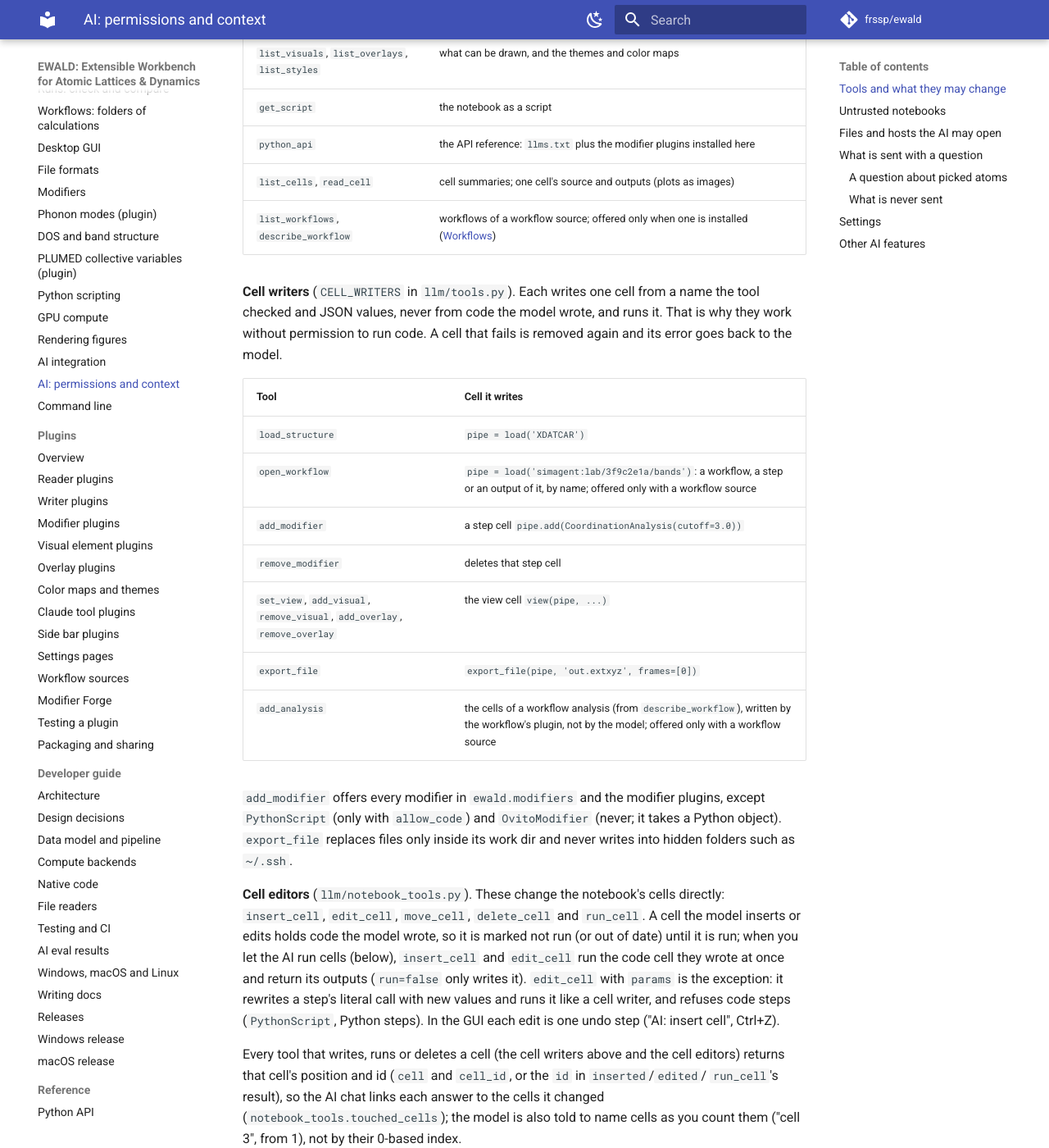
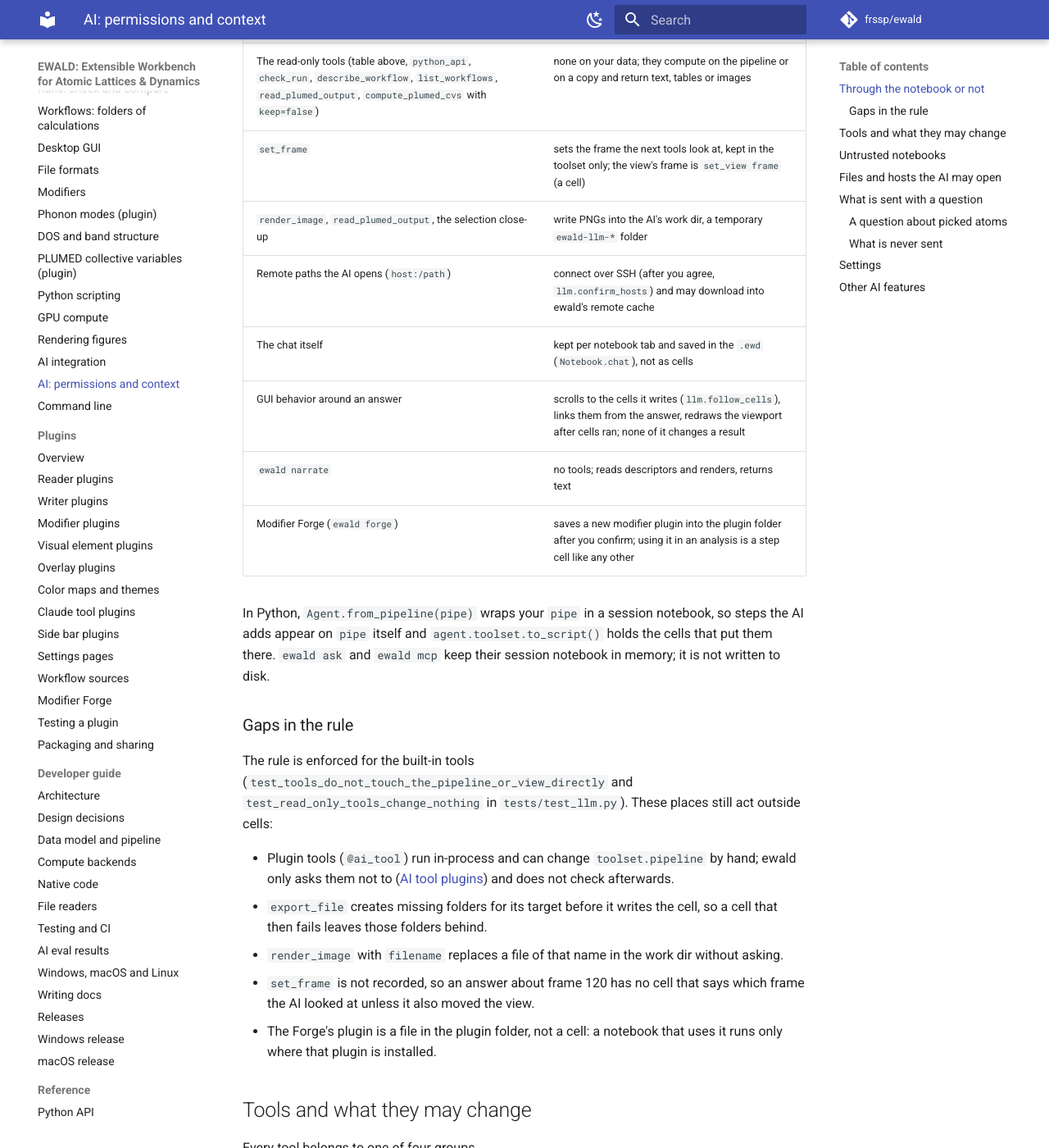
Before and after one commit to frssp/ewald, an MkDocs documentation site: the page built from docs/user/ai-permissions.md, in a window 1280 px wide and 1400 px high, scrolled down 1379 px. Shown: the whole window at 82% size. Built offline with MkDocs 1.6.1 and Material for MkDocs 9.7.7, drawn with Linux system fonts in a browser that asks for light colours; comment, search, counter and statistics services are not loaded; some of the changed text lies outside the part shown.

Commit message:
Docs: what the AI does through notebook cells and what it does not
docs/user/ai-permissions.md gets a section that sorts every AI action into
through-cells and not-through-cells, from the tool registry in llm/tools.py,
llm/notebook_tools.py, the GUI chat and the plugin tools, and lists the places
that still act outside cells. todo.md records those gaps.

Co-Authored-By: Claude Opus 5.5 (1M context) <noreply@anthropic.com>

````diff
--- a/docs/user/ai-permissions.md
+++ b/docs/user/ai-permissions.md
@@ -12,6 +12,60 @@ number. It changes the structure, the view and every other result only by writin
 cells, so the notebook is the full record of what it did. It cannot run Python of its own unless
 you allow it, it never sees your API key, and the built-in tools never hand it raw coordinate
 arrays.
+
+## Through the notebook or not
+
+Everything the AI can do falls on one side of this line. What changes the structure, the
+pipeline, the view or a file you keep goes through a notebook cell (written, and run, in the
+notebook the AI works on), so the notebook replays it. What only looks, or only changes how
+ewald itself shows the chat, does not write a cell.
+
+**Through notebook cells** (each leaves a cell; Ctrl+Z undoes it in the GUI):
+
+| What the AI controls | How | Cell |
+| --- | --- | --- |
+| The loaded structure or workflow | `load_structure`, `open_workflow` | `pipe = load(...)` |
+| Pipeline steps | `add_modifier`, `remove_modifier`, `edit_cell` with `params` | step cell `pipe.add(...)`, deleted or rewritten |
+| Everything the 3D view and pictures show: style, colors, radii, bonds, cell, camera, frame, labels, measurements, visuals, overlays, renderer | `set_view`, `add_visual`, `remove_visual`, `add_overlay`, `remove_overlay` | the view cell `view(pipe, ...)` |
+| Files written for you | `export_file` | `export_file(pipe, ...)` |
+| A workflow's analysis | `add_analysis` | the plugin's cells |
+| Its own code (plots, tables, anything the API does) | `insert_cell`, `edit_cell`, then `run_cell` or the run permission; ```python blocks of an answer (`llm.code_cells`) | the cell it wrote |
+| Notebook order and contents | `move_cell`, `delete_cell` | moves or deletes the cell |
+| Plugin tools that change results, e.g. `compute_plumed_cvs` | the plugin calls `add_modifier` | step cell |
+
+**Not through cells** (nothing is written to the notebook):
+
+| What | Effect outside the notebook |
+| --- | --- |
+| The read-only tools (table above, `python_api`, `check_run`, `describe_workflow`, `list_workflows`, `read_plumed_output`, `compute_plumed_cvs` with `keep=false`) | none on your data; they compute on the pipeline or on a copy and return text, tables or images |
+| `set_frame` | sets the frame the next tools look at, kept in the toolset only; the view's frame is `set_view frame` (a cell) |
+| `render_image`, `read_plumed_output`, the selection close-up | write PNGs into the AI's work dir, a temporary `ewald-llm-*` folder |
+| Remote paths the AI opens (`host:/path`) | connect over SSH (after you agree, `llm.confirm_hosts`) and may download into ewald's remote cache |
+| The chat itself | kept per notebook tab and saved in the `.ewd` (`Notebook.chat`), not as cells |
+| GUI behavior around an answer | scrolls to the cells it writes (`llm.follow_cells`), links them from the answer, redraws the viewport after cells ran; none of it changes a result |
+| `ewald narrate` | no tools; reads descriptors and renders, returns text |
+| Modifier Forge (`ewald forge`) | saves a new modifier plugin into the plugin folder after you confirm; using it in an analysis is a step cell like any other |
+
+In Python, `Agent.from_pipeline(pipe)` wraps your `pipe` in a session notebook, so steps the AI
+adds appear on `pipe` itself and `agent.toolset.to_script()` holds the cells that put them
+there. `ewald ask` and `ewald mcp` keep their session notebook in memory; it is not written to
+disk.
+
+### Gaps in the rule
+
+The rule is enforced for the built-in tools (`test_tools_do_not_touch_the_pipeline_or_view_directly`
+and `test_read_only_tools_change_nothing` in `tests/test_llm.py`). These places still act
+outside cells:
+
+- Plugin tools (`@ai_tool`) run in-process and can change `toolset.pipeline` by hand; ewald only
+  asks them not to ([AI tool plugins](../plugins/tools.md)) and does not check afterwards.
+- `export_file` creates missing folders for its target before it writes the cell, so a cell that
+  then fails leaves those folders behind.
+- `render_image` with `filename` replaces a file of that name in the work dir without asking.
+- `set_frame` is not recorded, so an answer about frame 120 has no cell that says which frame
+  the AI looked at unless it also moved the view.
+- The Forge's plugin is a file in the plugin folder, not a cell: a notebook that uses it runs
+  only where that plugin is installed.
 
 ## Tools and what they may change
 
````
Also changed, not shown: docs/todo.md (+4 -0 lines).
